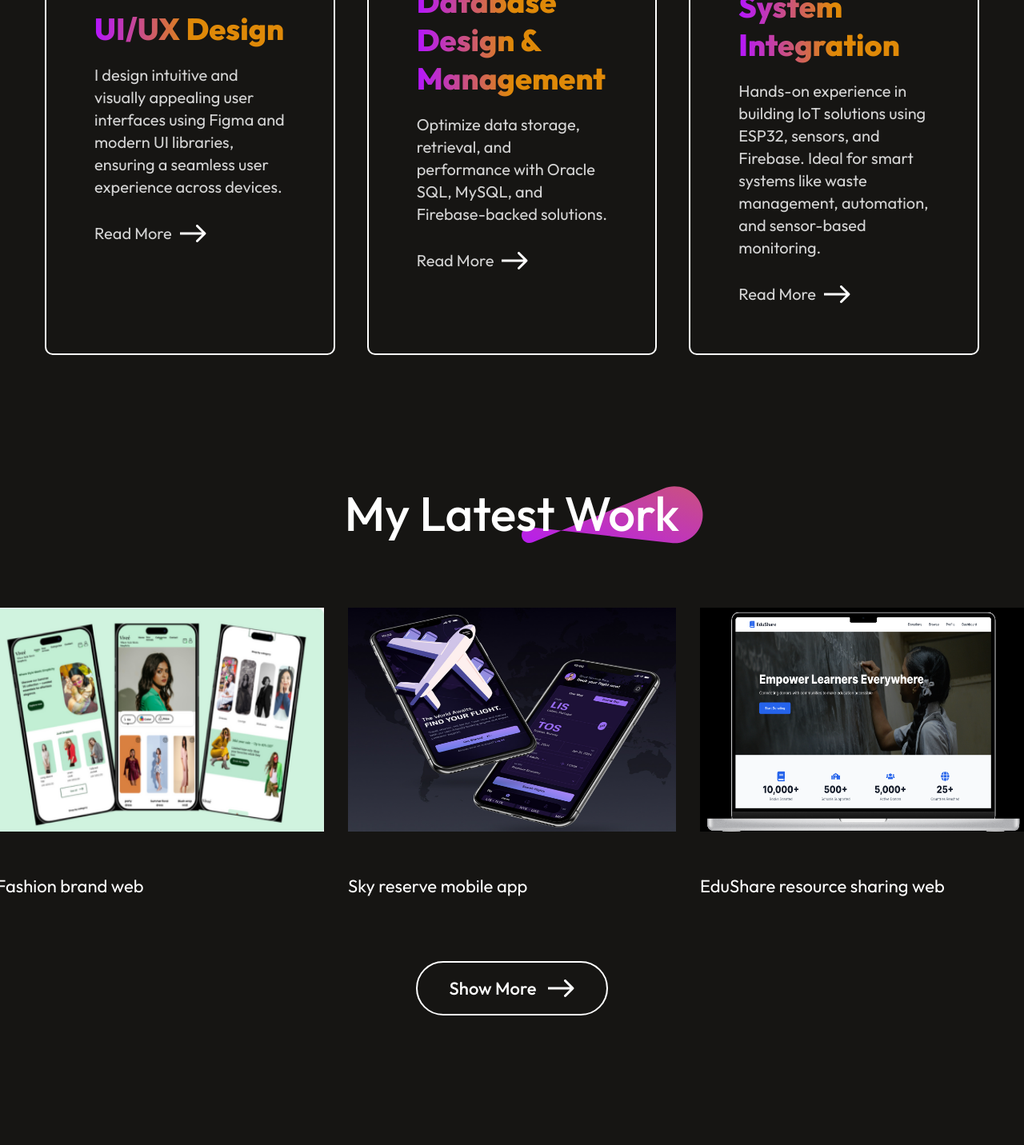
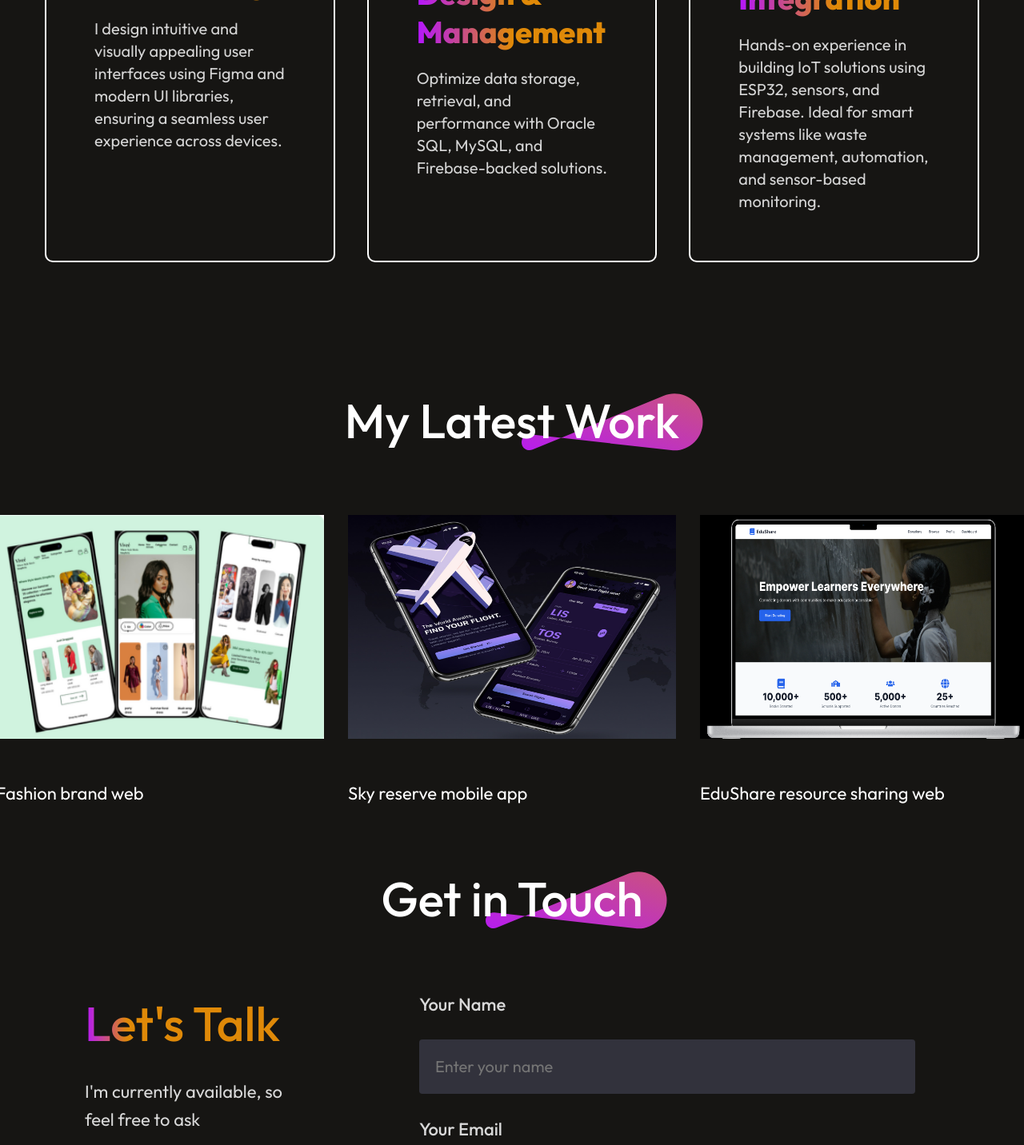
Before and after one commit to Dilukshan16/personal-portfolio, a React (Vite) app: page / in a window 1280 px wide. Shown: the part 3214-4646 px from the top of the page at 80% size. Built offline with nearby package versions, Linux system fonts and the light colour scheme.

Commit message:
read more and show more hide

```diff
--- a/src/components/MyWork/MyWork.jsx
+++ b/src/components/MyWork/MyWork.jsx
@@ -21,10 +21,10 @@ const MyWork = () => {
         ))}
       </div>
 
-      <div className="mywork-showmore">
+      {/* <div className="mywork-showmore">
         <p>Show More</p>
         <img src={arrow_icon} alt="" />
-      </div>
+      </div> */}
     </div>
   );
 };
--- a/src/components/Services/Services.jsx
+++ b/src/components/Services/Services.jsx
@@ -18,10 +18,10 @@ const Services = () => {
               <h3> {service.s_no}</h3>
               <h2>{service.s_name}</h2>
               <p>{service.s_desc}</p>
-              <div className="services-readmore">
+              {/* <div className="services-readmore">
                 <p>Read More</p>
                 <img src={arrow_icon} alt="" />
-              </div>
+              </div> */}
             </div>
           );
         })}
```
